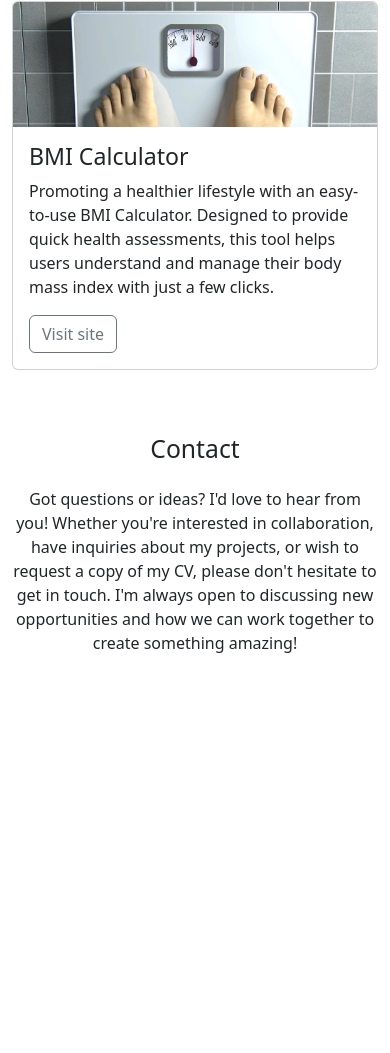
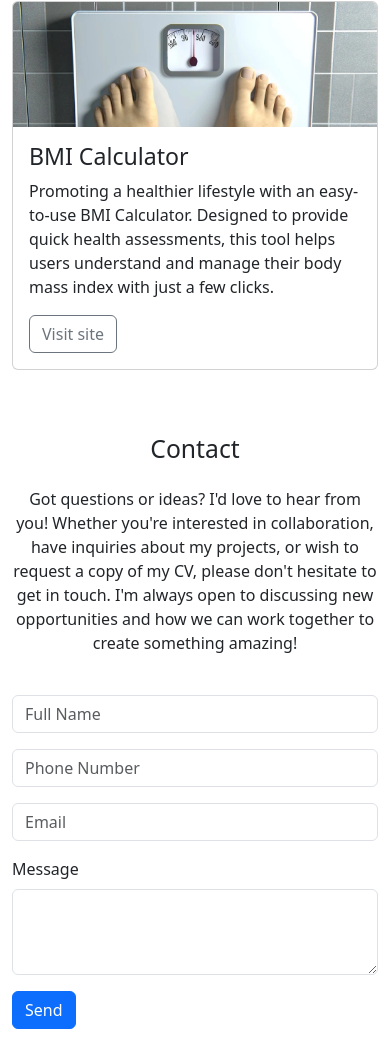
Before and after one commit to BHCGH92/my-portfolio, a plain HTML site: page index.html in a window 390 px wide. Shown: the part 2545-3598 px from the top of the page. Before the commit the page ends 3240 px from the top, so only its background shows below. Drawn offline with nearby package versions, Linux system fonts and the light colour scheme.

Commit message:
added form elements and made responsive

```diff
--- a/index.html
+++ b/index.html
@@ -218,10 +218,26 @@
             can work together to create something amazing!
           </p>
         </div>
-        <div class="col-12 col-md-10 col-lg-8">
-         <!--add the form here-->
-        </col12>
-      </div>
+        <div class="col-12 col-md-10 col-lg-8 mb-4">
+            <div class="row g-3">
+                <div class="col-md-4">
+                  <input type="text" class="form-control" placeholder="Full Name" aria-label="Full Name">
+                </div>
+                <div class="col-md-4">
+                    <input type="number" class="form-control" placeholder="Phone Number" aria-label="Phone Number">
+                </div>
+                <div class="col-md-4">
+                    <input type="email" class="form-control" placeholder="Email" aria-label="Email">
+                </div>
+                <div class="col-12">
+                    <label for="message" class="form-label">Message</label>
+                    <textarea class="form-control" id="message" rows="3"> </textarea>
+                </div>
+                <div class="col-12">
+                    <button type="submit" class="btn btn-primary">Send</button>
+                </div>
+            </div>
+        </div>
     </footer>
     <!-- Bootstrap JS Script-->
     <script
```
